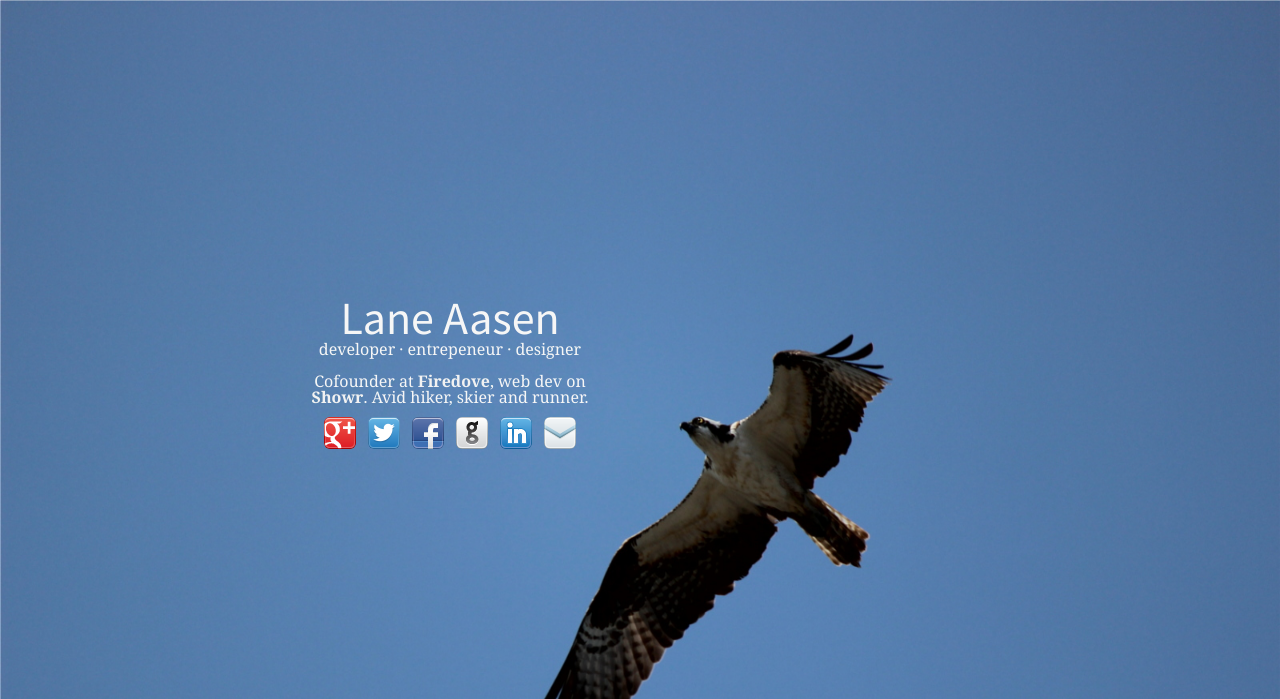
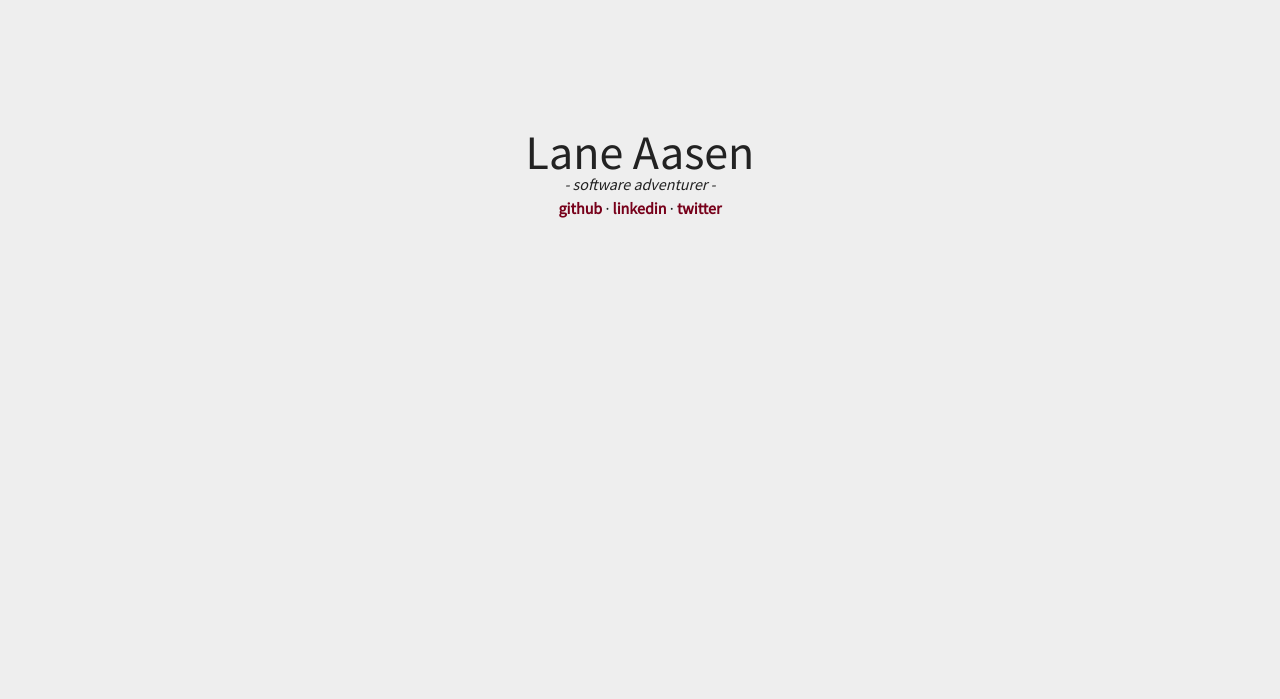
Before and after one commit to aaasen/aaasen.github.com, a PHP site: page / in a window 1280 px wide. Shown: the top 699 px of the page. Run offline with PHP 8.4, Linux system fonts and the light colour scheme.

Commit message:
updated to a much simpler page

```diff
--- a/assets/css/main.css
+++ b/assets/css/main.css
@@ -1,69 +1,29 @@
 
 body {
-	background-image: url('/assets/img/hawk.jpg');
-	background-repeat: no-repeat;
-	background-size: 100% 1000px;
-	background-color: #5982ae;
-	font-family: "Georgia", serif;
-	color: #f6f6f6;
+	font-family: "Source Sans Pro", serif;
+	color: #222;
+	background-color: #eee;
+	padding-top: 128px;
+	text-align: center;
 }
 
 h1 {
-	font-family: "Source Sans Pro", sans-serif;
-	font-size: 46px;
-	font-weight: lighter;
-	padding: 0px 0px 4px 0px;
+	font-size: 48px;
 }
 
 h3 {
 	font-size: 16px;
-	margin-top: -4px;
 	font-weight: normal;
+	font-style: italic;
 }
 
-p {
-	//padding: 16px 8px;
-	padding: 16px 0px 4px 0px;
+a {
+	color: #77001a;
+	text-decoration: none;
+	font-weight: bold;
 	font-size: 16px;
 }
 
-a {
-	//color: #222;
-	color: #f2f2f2;
-	text-decoration: none;
-	font-weight: bold;
+.social {
+	padding: 8px 0px;
 }
-
-.box {
-	//background-color: #fdfdfd;
-	border-radius: 4px;
-	padding-top: 0px;
-	//box-shadow: h-shadow v-shadow blur spread color inset;
-	//box-shadow: 5px 5px 5px rgba(0, 0, 0, 0.04);
-	margin-left: 300px;
-	margin-right: auto;
-	margin-top: 295px;
-	width: 300px;
-	//border: 1px solid #e3e3e3;
-	text-align: center;
-}
-
-.social {
-	//background-color: #fdfdfd;
-	padding: 8px 0px;
-	//box-shadow: 0px 2px 4px 2px #f2f2f2 inset;
-	//border-top: 1px solid #e3e3e3;
-}
-
-.social img {
-	margin: 0px 4px;
-	border-radius: 6px;
-	//box-shadow: 0px 2px 4px 4px #eee;
-}
-
-.subtext {
-	position: absolute;
-	bottom: 0;
-	right: 0;
-	color: white;
-}
--- a/index.php
+++ b/index.php
@@ -11,16 +11,12 @@
 	<body>
 		<div class="box">
 			<h1>Lane Aasen</h1>
-			<h3>developer &middot; entrepeneur &middot; designer</h3>
-			<p>Cofounder at <a href="http://firedove.co">Firedove</a>, web dev on <a href="http://www.showrapp.co">Showr</a>. Avid hiker, skier and runner.</p>
+			<h3>- software adventurer -</h3>
 
 			<div class="social">
-				<a href="https://plus.google.com/100962461815374238974"><img src="assets/img/gplus.png" /></a>
-				<a href="https://twitter.com/aaaasen"><img src="assets/img/twitter.png" /></a>
-				<a href="https://www.facebook.com/lane.aasen"><img src="assets/img/facebook.png" /></a>
-				<a href="https://github.com/aaasen"><img src="assets/img/github.png" /></a>
-				<a href="http://www.linkedin.com/pub/lane-aasen/54/b17/212"><img src="assets/img/linkedin.png" /></a>
-				<a href="mailto:laneaasen@gmail.com"><img src="assets/img/email.png" /></a>
+				<a href="https://github.com/aaasen">github</a> &middot;
+				<a href="http://www.linkedin.com/pub/lane-aasen/54/b17/212">linkedin</a> &middot;
+				<a href="https://twitter.com/aaaasen">twitter</a>
 			</div>
 		</div>
 	</body>
```
Also changed, not shown: dante.png (deleted).
